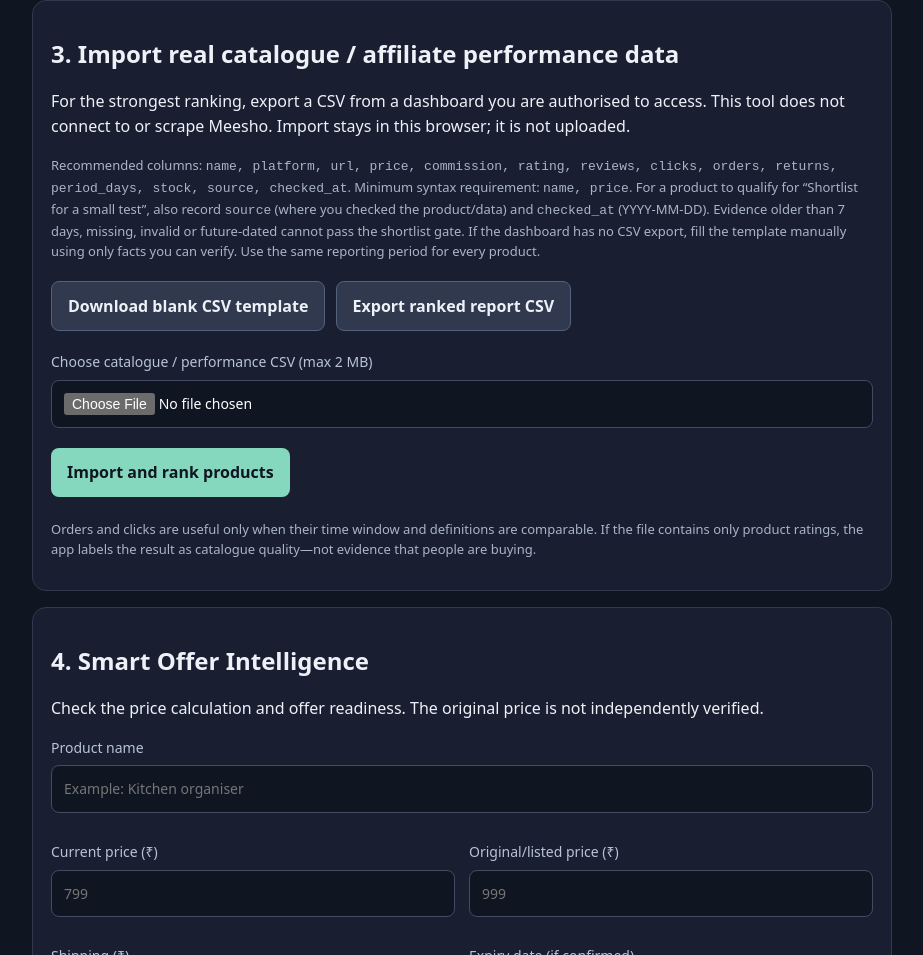
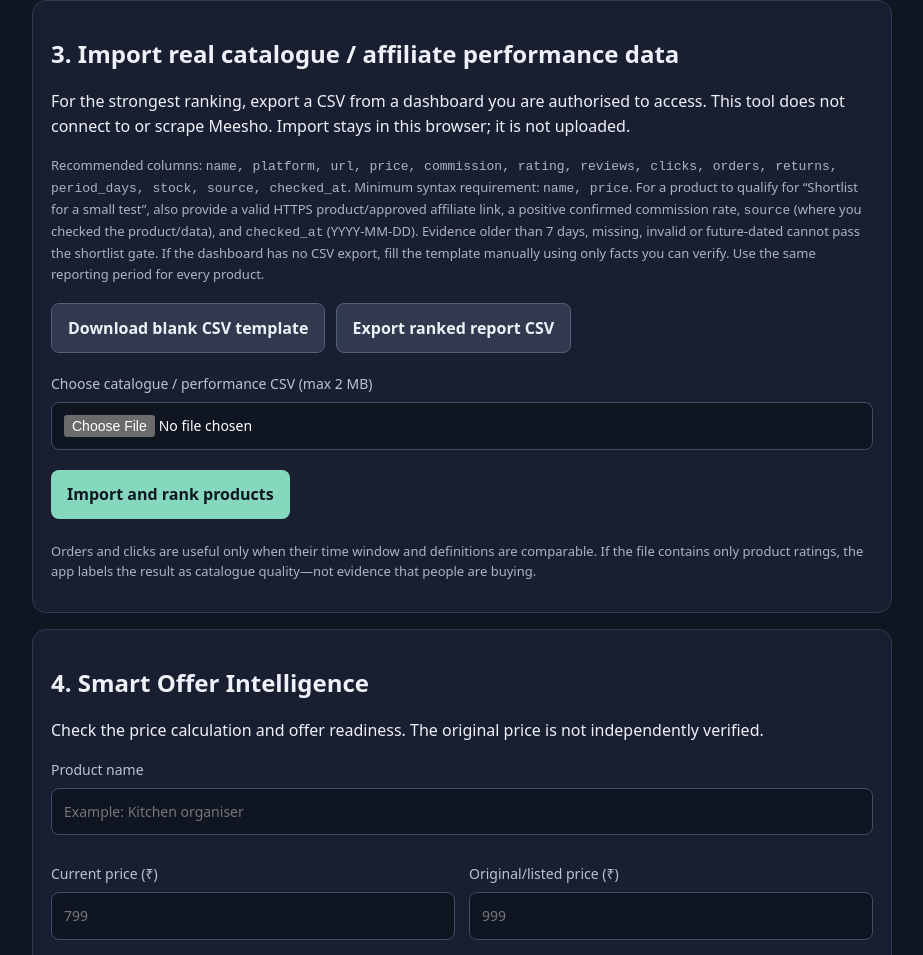
Before and after one commit to fayisaftha786/-ai-commerce-hub-, a website: page index.html in a window 1280 px wide. Shown: the part 2586-3541 px from the top of the page, without its empty margins (178-1101 px from the left). Drawn offline with Linux system fonts and the light colour scheme.

Commit message:
Explain link and commission prerequisites in import guidance

```diff
--- a/index.html
+++ b/index.html
@@ -107,7 +107,7 @@
     <section class="panel">
       <h2>3. Import real catalogue / affiliate performance data</h2>
       <p>For the strongest ranking, export a CSV from a dashboard you are authorised to access. This tool does not connect to or scrape Meesho. Import stays in this browser; it is not uploaded.</p>
-      <p class="hint">Recommended columns: <code>name, platform, url, price, commission, rating, reviews, clicks, orders, returns, period_days, stock, source, checked_at</code>. Minimum syntax requirement: <code>name, price</code>. For a product to qualify for “Shortlist for a small test”, also record <code>source</code> (where you checked the product/data) and <code>checked_at</code> (YYYY-MM-DD). Evidence older than 7 days, missing, invalid or future-dated cannot pass the shortlist gate. If the dashboard has no CSV export, fill the template manually using only facts you can verify. Use the same reporting period for every product.</p>
+      <p class="hint">Recommended columns: <code>name, platform, url, price, commission, rating, reviews, clicks, orders, returns, period_days, stock, source, checked_at</code>. Minimum syntax requirement: <code>name, price</code>. For a product to qualify for “Shortlist for a small test”, also provide a valid HTTPS product/approved affiliate link, a positive confirmed commission rate, <code>source</code> (where you checked the product/data), and <code>checked_at</code> (YYYY-MM-DD). Evidence older than 7 days, missing, invalid or future-dated cannot pass the shortlist gate. If the dashboard has no CSV export, fill the template manually using only facts you can verify. Use the same reporting period for every product.</p>
       <button id="downloadCatalogTemplate" type="button" class="secondary">Download blank CSV template</button>
       <button id="exportCatalogReport" type="button" class="secondary" disabled>Export ranked report CSV</button>
       <form id="catalogForm">
```
